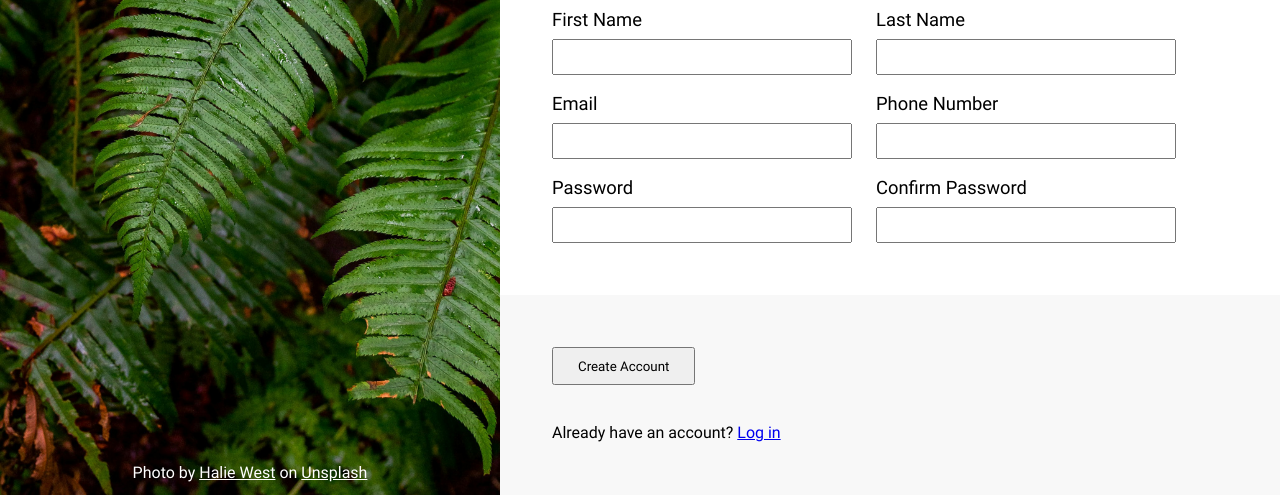
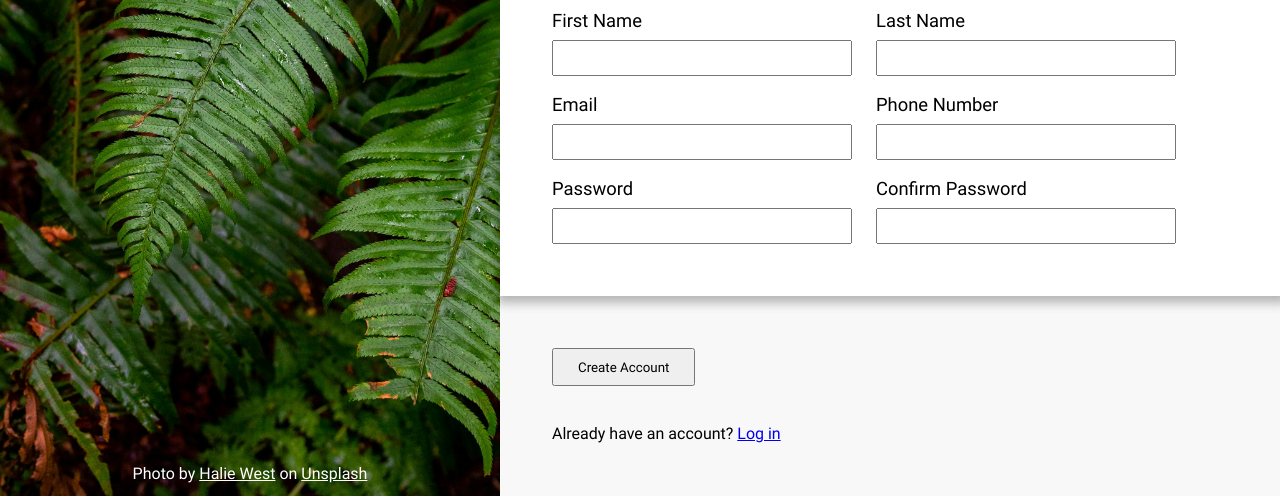
Before and after one commit to cdogcoder/sign-up-form, a plain HTML site: page index.html in a window 1280 px wide. Shown: the part 373-869 px from the top of the page. Drawn offline with Linux system fonts and the light colour scheme.

Commit message:
Add shadow on form content container's bottom border

```diff
--- a/styles.css
+++ b/styles.css
@@ -99,6 +99,7 @@ body {
     flex-direction: column;
     justify-content: flex-end;
     gap: 24px;
+    z-index: 2;
 }
 
 
@@ -111,6 +112,12 @@ body {
 
 .content-container .bottom-content button {
     padding: 8px 24px;
+}
+
+.content-container .form-content {
+    z-index: 1;
+    border-top: .1px solid rgba(128, 128, 128, 0.1);
+    box-shadow: 2px 2px 10px 5px rgba(0, 0, 0, 0.274);
 }
 
 .content-container .form-content form {
```
